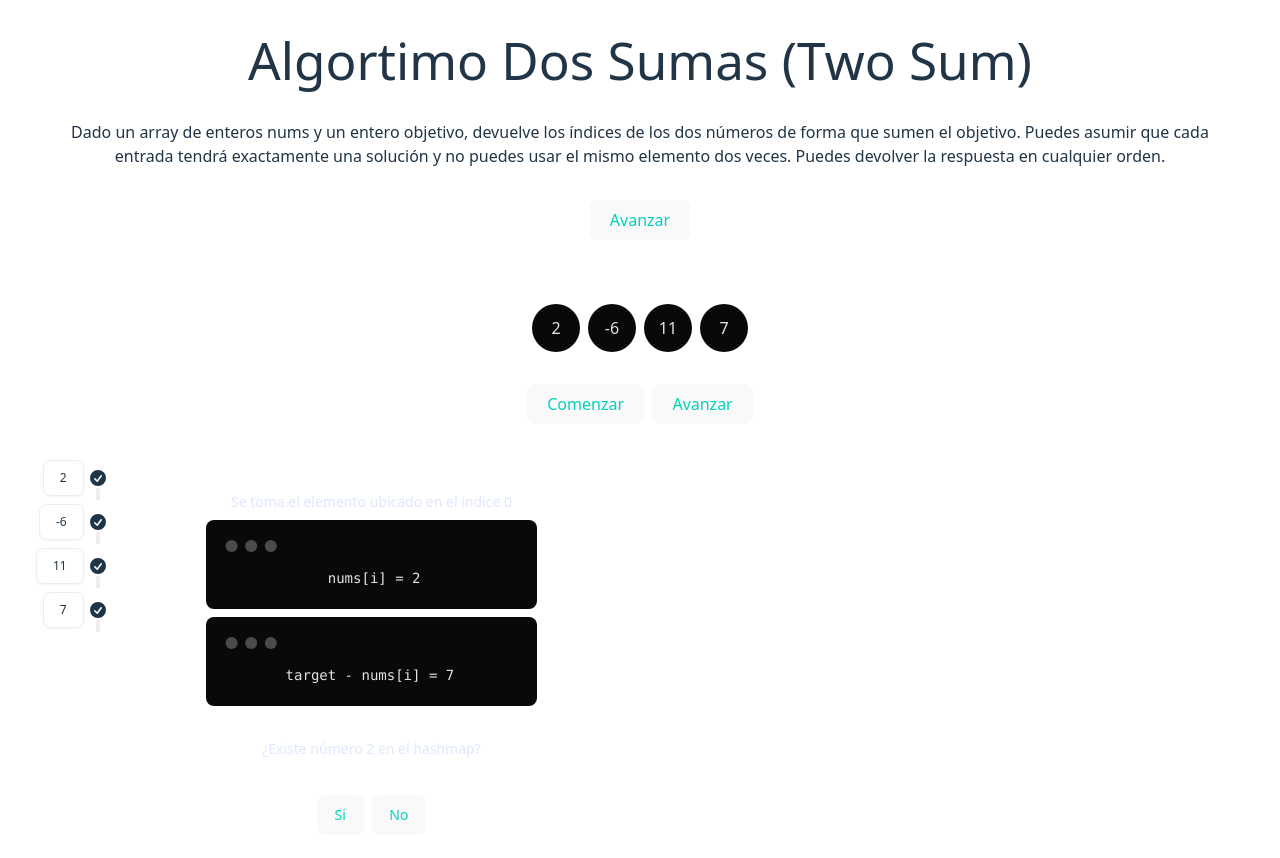
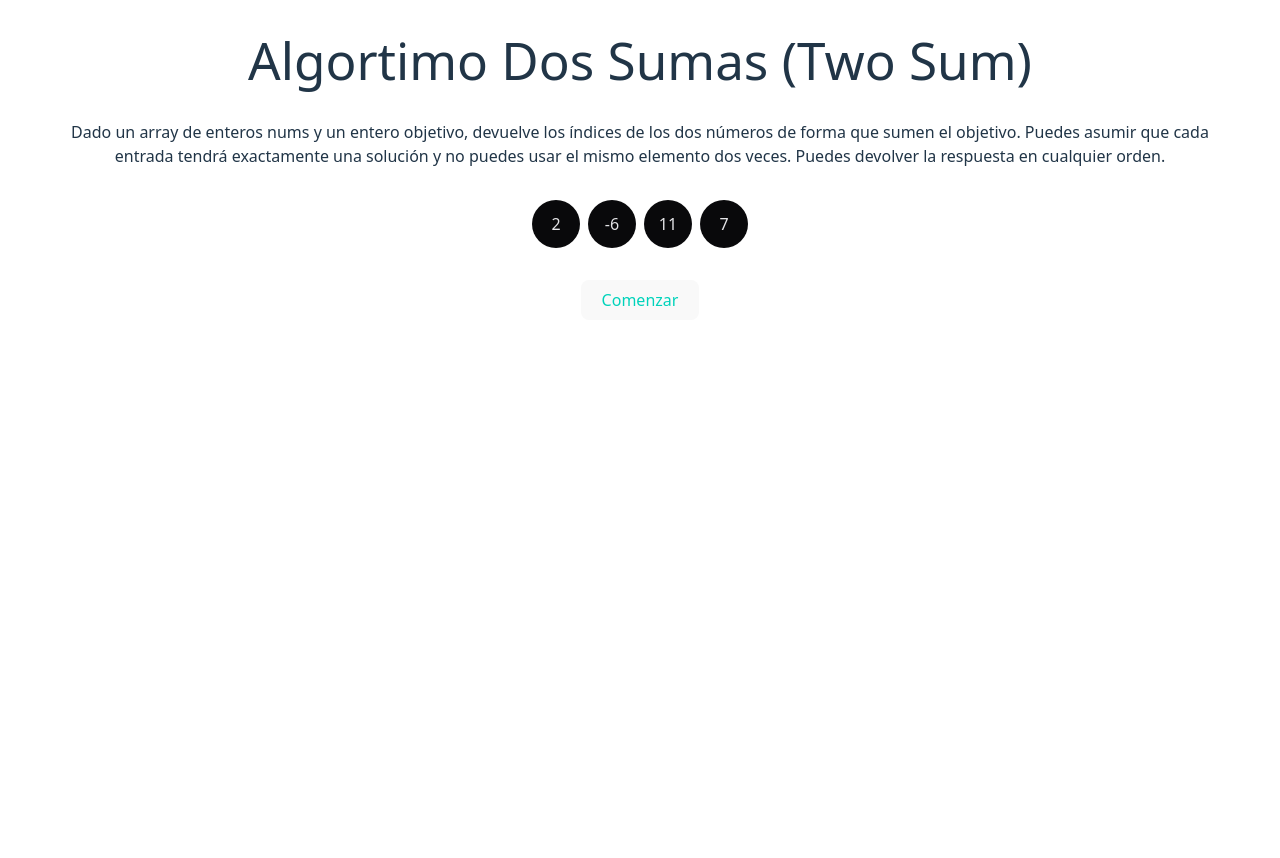
Before and after one commit to danielariosv91/algorithm-app, a React (Vite) app: page /two-sum in a window 1280 px wide. Shown: the top 858 px of the page. After the commit the page ends 800 px from the top, so only its background shows below. Built offline with nearby package versions, Linux system fonts and the light colour scheme.

Commit message:
hide the rest of the components

```diff
--- a/src/feature/two-sum/TwoSum.jsx
+++ b/src/feature/two-sum/TwoSum.jsx
@@ -22,14 +22,6 @@ export const TwoSum = () => {
                     Puedes asumir que cada entrada tendrá exactamente una solución y no puedes usar el mismo elemento dos veces.
                     Puedes devolver la respuesta en cualquier orden.</p>
 
-                <div className="flex justify-center my-8">
-                    {/* <input type="text" placeholder="Ingresar Rango de valores" className="input" />
-                    <input type="text" placeholder="Ingresar Target" className="input" /> */}
-
-                    <button className="btn btn-soft btn-accent">Avanzar</button>
-                </div>
-            </div>
-
                 <div className="flex justify-center gap-2 avatar avatar-placeholder">
                     {nums?.map((number) =>
                         <div className="bg-neutral text-neutral-content w-12 rounded-full">
@@ -38,11 +30,13 @@ export const TwoSum = () => {
                     )}
                 </div>
 
-            <div className='flex justify-center gap-2 my-8'>
+                <div className="flex justify-center my-8">
                     <button className="btn btn-soft btn-accent">Comenzar</button>
-                <button className="btn btn-soft btn-accent" >Avanzar</button>
+                </div>
             </div>
 
+
+            {initialize && (
                 <div className="flex justify-center gap-2">
                     <TimeLine numbers={nums} />
 
@@ -58,6 +52,7 @@ export const TwoSum = () => {
                         <Hashmap />
                     </div>
                 </div>
+            )}
         </div >
     )
 }
```
Lines whose indentation alone changed are shown as unchanged.
